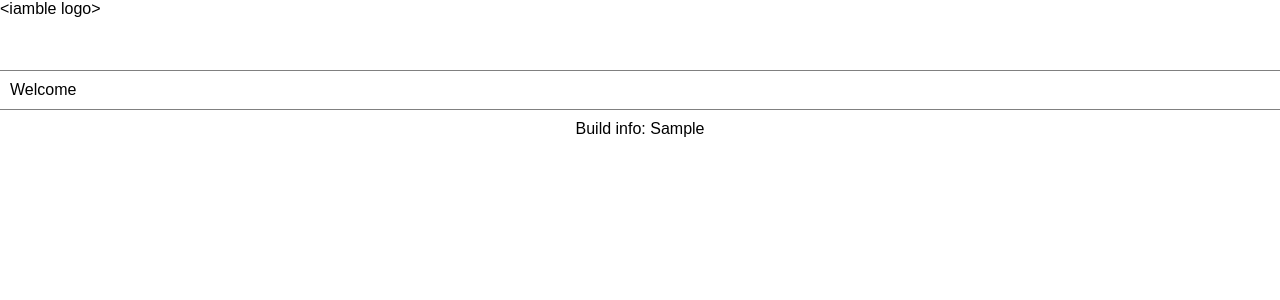
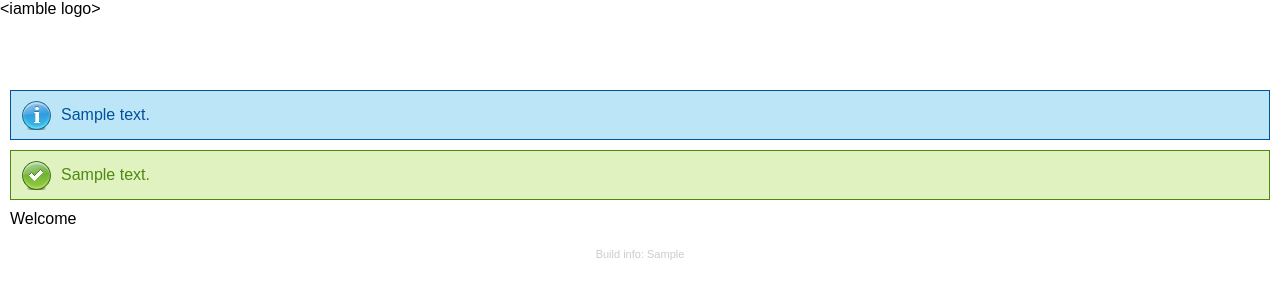
Before and after one commit to Yasumoto/iamble, a Python web app: template appengine/templates/iamble.html in a window 1280 px wide. Shown: the top 300 px of the page. Run offline with Jinja, Linux system fonts and the light colour scheme; the template is opened without the code that fills it: most values are stand-ins (such as "Sample title", 1, 10 or a date in 2020).

Commit message:
UX improvements for home.html and status messages.

```diff
--- a/appengine/static/style/iamble.css
+++ b/appengine/static/style/iamble.css
@@ -7,17 +7,49 @@ h2 {
   margin-bottom: 10px;
 }
 
+.status_message {
+  border: 1px solid;
+  margin: 10px 0px;
+  padding:15px 10px 15px 50px;
+  background-repeat: no-repeat;
+  background-position: 10px center;
+}
+
+.status_message.info {
+  color: #00529B;
+  background-color: #BDE5F8;
+  background-image: url('/static/images/info.png');
+}
+
+.status_message.success {
+  color: #4F8A10;
+  background-color: #DFF2BF;
+  background-image:url('/static/images/success.png');
+}
+
+.status_message.warning {
+  color: #9F6000;
+  background-color: #FEEFB3;
+  background-image: url('/static/images/warning.png');
+}
+
+.status_message.error {
+  color: #D8000C;
+  background-color: #FFBABA;
+  background-image: url('/static/images/error.png');
+}
+
 #bodyheader {
-  border-bottom: 1px solid gray;
   height: 70px;
 }
 
 #bodycontent {
-  border-bottom: 1px solid gray;
   padding: 10px;
 }
 
 #bodyfooter {
   text-align: center;
   padding: 10px;
+  color: #CCC;
+  font-size: 11px;
 }
--- a/appengine/templates/iamble.html
+++ b/appengine/templates/iamble.html
@@ -30,6 +30,19 @@
         &lt;iamble logo&gt;
       </div>
       <div id="bodycontent">
+        {% for message in info_messages %}
+          <div class="status_message info">{{message}}</div>
+        {% endfor %}
+        {% for message in success_messages %}
+          <div class="status_message success">{{message}}</div>
+        {% endfor %}
+        {% for message in warning_messages %}
+          <div class="status_message warning">{{message}}</div>
+        {% endfor %}
+        {% for message in error_messages %}
+          <div class="status_message error">{{message}}</div>
+        {% endfor %}
+
         {% block body %}
           Welcome
         {% endblock %}
```
Also changed, not shown: appengine/handler.py (+6 -2 lines), appengine/static/scripts/home.js (+17 -0 lines), appengine/static/style/home.css (+7 -0 lines), appengine/templates/home.html (+4 -5 lines), appengine/static/images/error.png (added), appengine/static/images/info.png (added), appengine/static/images/success.png (added), appengine/static/images/warning.png (added).
